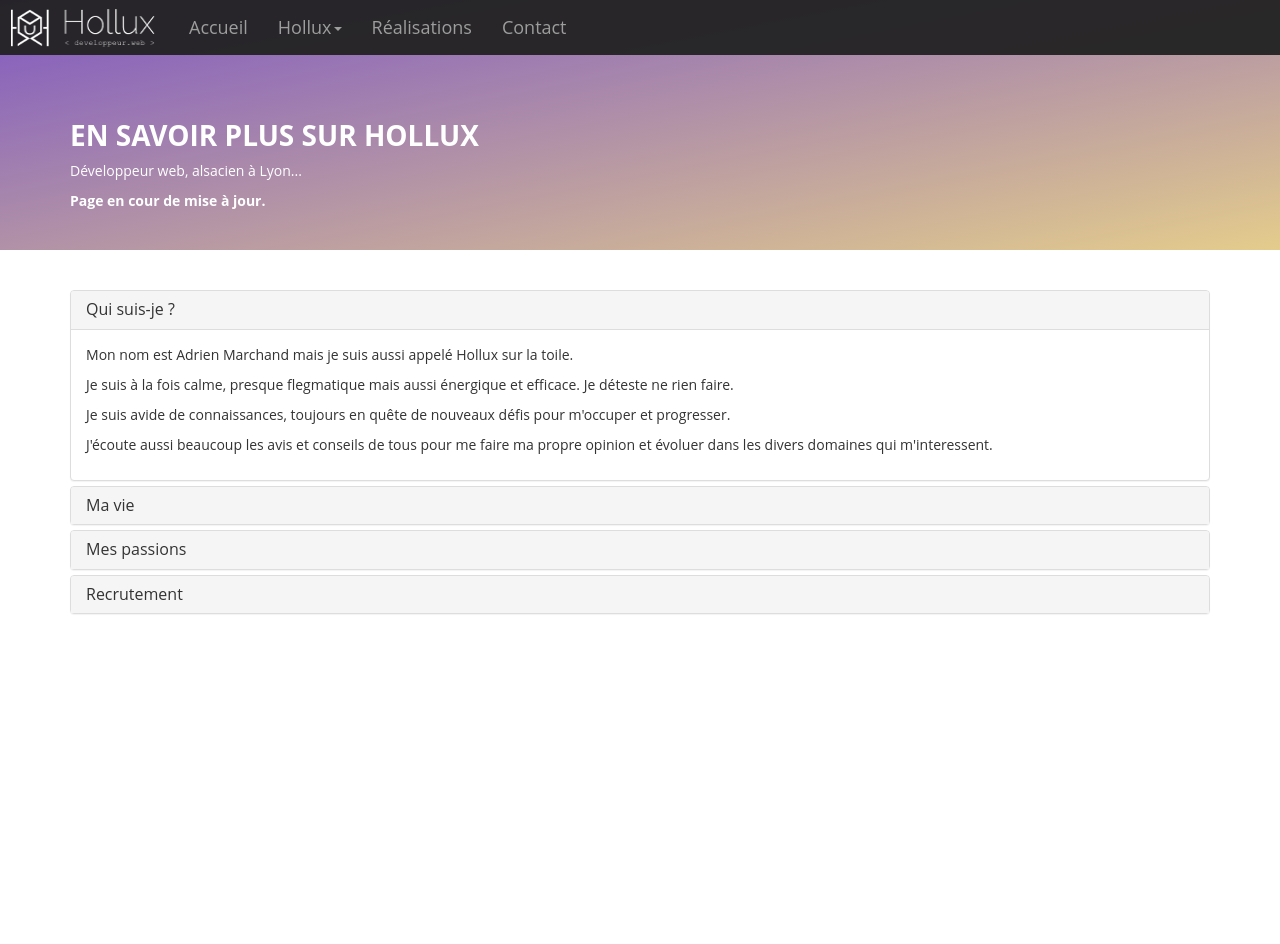
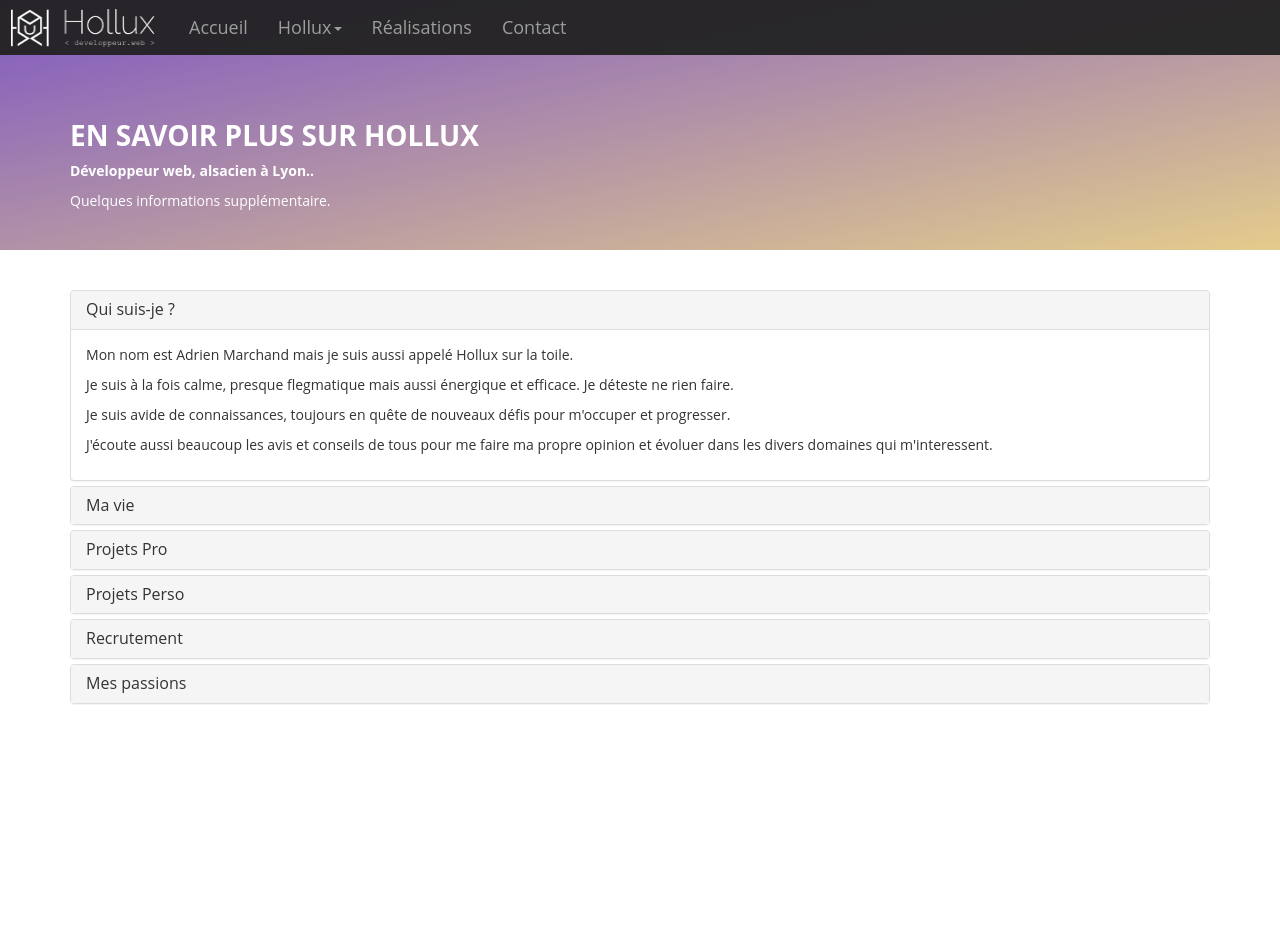
Before and after one commit to Hollux/HolluxLand4, a Symfony app: template templates/hollux/infoperso.html.twig in a window 1280 px wide. Shown: the top 944 px of the page. Run offline with Twig, Linux system fonts and the light colour scheme; the template is opened without the code that fills it, so the values that code supplies are empty; some libraries are stand-ins or nearby versions.

Commit message:
multiples push

```diff
--- a/templates/hollux/infoperso.html.twig
+++ b/templates/hollux/infoperso.html.twig
@@ -6,8 +6,8 @@
     <div class="blocHaut">
         <div class="container">
             <h1>En savoir plus sur Hollux</h1>
-            <p>Développeur web, alsacien à Lyon... </p>
-            <p><b>Page en cour de mise à jour.</b></p>
+            <p><b>Développeur web, alsacien à Lyon.. </b></p>
+            <p>Quelques informations supplémentaire.</p>
         </div>
     </div>
     <div class="container infoPerso">
@@ -65,33 +65,74 @@
                         <p>Alsacien d'origine, je suis maintenant basé à Lyon. La région lyonnaise est en effet
                             intéressante car
                             elle bénéficie d'un environnement technologique et numérique très développé.</p>
-                        {#<br>
-                        <img src="{{ asset('img/colmar.jpg') }}" alt="colmar" width="100%">#}
+                        <br>
+                        <img src="{{ asset('img/fill/1108/582/colmar.jpg') }}" alt="colmar" width="100%">
                     </div>
                 </div>
             </div>
-            {#Partie 3#}
+            {#Partie 2B#}
             <div class="panel panel-default">
-                <div class="panel-heading btnCollapse" role="tab" id="headingThree">
+                <div class="panel-heading btnCollapse" role="tab" id="headingTwoB">
                     <h4 class="panel-title">
                         <a class="collapsed" role="button" data-toggle="collapse" data-parent="#accordion"
-                           href="#mesPassions" aria-expanded="false" aria-controls="mesPassions">
-                            Mes passions
+                           href="#alcyon"
+                           aria-expanded="false" aria-controls="alcyon">
+                            Projets Pro
                         </a>
                     </h4>
                 </div>
-                <div id="mesPassions" class="panel-collapse collapse" role="tabpanel" aria-labelledby="headingThree">
+                <div id="alcyon" class="panel-collapse collapse" role="tabpanel" aria-labelledby="headingTwoB">
                     <div class="panel-body">
-                        <p>Je suis un passionné de jeux en tous genres : jeux de plateau, de figurines, de cartes ou de
-                            dés,
-                            jeux vidéos...</p>
-                        <p>Très clairement attiré par la stratégie, cela a fortement développé ma réflexion, et fait que
-                            j'apprends très vite avec une logique assez brute.</p>
-                        <p>Je m'intéresse également au modélisme, au cinéma, aux séries. Je joue de la guitare, et fais
-                            du
-                            tennis, du ping-pong et même du jonglage (parfois avec du feu).</p>
-                        {#<br>
-                        <img src="{{ asset('img/passions.jpg') }}" alt="passions" width="100%">#}
+                        <p>Quelques informations complémentaires sur ce que je fais à Alcyon :</p>
+                        <br>
+                        <p>J'ai passé un an et demi à travailler sur Symfony avec le lead dev David De Sousa, qui m'a formé et
+                            m'a beaucoup aider à progresser en tant que dev ainsi que sur le framwork Symfony.</p>
+                        <p>Puis à son départ j'ai mis le nez dans quelques autres projets de l'entreprise en plus de
+                            symfony.</p>
+                        <p>Du Zend Framework 1 pour debug, DPI, maintenance. De la maintenance sur une application
+                            android en Java et enfin un essai de Progressive Web App en Vue.JS</p>
+                        <p>Le tout parsemé des divers outils, netbean, phpstorm, github, svn, SoapUI, etc..</p>
+                    </div>
+                </div>
+            </div>
+            {#Partie 2C#}
+            <div class="panel panel-default">
+                <div class="panel-heading btnCollapse" role="tab" id="headingTwoC">
+                    <h4 class="panel-title">
+                        <a class="collapsed" role="button" data-toggle="collapse" data-parent="#accordion" href="#perso"
+                           aria-expanded="false" aria-controls="perso">
+                            Projets Perso
+                        </a>
+                    </h4>
+                </div>
+                <div id="perso" class="panel-collapse collapse" role="tabpanel" aria-labelledby="headingTwoC">
+                    <div class="panel-body">
+                        <p>Certaines de mes heures perdu sont aussi utilisé à la réalisation de projets persos divers et
+                            varié. Tous réalisé simplement par envi d'en apprendre plus, m'entrainer et aussi aider.</p>
+                        <br>
+                        <p>J'ai commencé par des sites sandbox perso de différente façons.</p>
+                        <ul>
+                            <li><p>V1 : pré formation, à coup de tuto entièrement en html/css.</p></li>
+                            <li><p>V2 : post formation, on débute du vrai code avec un petit framework MVC maison.</p>
+                            </li>
+                            <li><p>V3 : La on passe enfin à Symfony 3, presque 2ans à m'amuser et à faire des petits
+                                    modules,
+                                    des jeux, des tests, bref, tout ce qui me passe par la tête.</p></li>
+                            <li><p>V4 : La version actuelle, en Symfony 4 ou tout doucement je remet certains modules et
+                                    certaines
+                                    choses et ou la suite se fera.</p></li>
+                        </ul>
+                        <P>En plus de ça j'ai réalisé un template wordpress pour une ludothèque dont je suis bénévole,
+                            Wordpress car j'étais sur d'une utilisation admin standard et facile pour eux. Un petit site
+                            vitrine avec mon framework Perso.</P>
+                        <p>Et enfin deux sites en symfony 3 qui m'ont été demandé, un étant toujours en cour de
+                            réalisation.</p>
+                        <p>J'ai aussi voulu en savoir plus sur les serveurs et comment fonctionnait mes sites, j'ai donc
+                            commencé avec un petit serveur sur un raspberry, et récement j'ai acheté un NUC afin d'avoir
+                            un peu plus de puissance et me faire un environnement plus propre, avec git et CircleCI.</p>
+                        <p>Et enfin j'ai finalisé mon environnement de développement avec l'achat d'un mac pour
+                            travailler sur
+                            une machine bien plus adapté au code que mon pc Windows standard.</p>
                     </div>
                 </div>
             </div>
@@ -118,6 +159,31 @@
                         <p>L'idéal pour moi serait d'être dans une entreprise avec un environnement de travail moderne :
                             possibilité de télétravail, utilisation de git, intégration continue, travail d'équipe, une
                             bonne machine adaptée au développement avec les programmes nécessaires.</p>
+                    </div>
+                </div>
+            </div>
+            {#Partie 3#}
+            <div class="panel panel-default">
+                <div class="panel-heading btnCollapse" role="tab" id="headingThree">
+                    <h4 class="panel-title">
+                        <a class="collapsed" role="button" data-toggle="collapse" data-parent="#accordion"
+                           href="#mesPassions" aria-expanded="false" aria-controls="mesPassions">
+                            Mes passions
+                        </a>
+                    </h4>
+                </div>
+                <div id="mesPassions" class="panel-collapse collapse" role="tabpanel" aria-labelledby="headingThree">
+                    <div class="panel-body">
+                        <p>Je suis un passionné de jeux en tous genres : jeux de plateau, de figurines, de cartes ou de
+                            dés,
+                            jeux vidéos...</p>
+                        <p>Très clairement attiré par la stratégie, cela a fortement développé ma réflexion, et fait que
+                            j'apprends très vite avec une logique assez brute.</p>
+                        <p>Je m'intéresse également au modélisme, au cinéma, aux séries. Je joue de la guitare, et fais
+                            du
+                            tennis, du ping-pong et même du jonglage (parfois avec du feu).</p>
+                        <br>
+                        <img src="{{ asset('img/fill/1108/171/passions.jpg') }}" alt="passions" width="100%">
                     </div>
                 </div>
             </div>
```
Also changed, not shown: templates/hollux/index.html.twig (+34 -4 lines).
